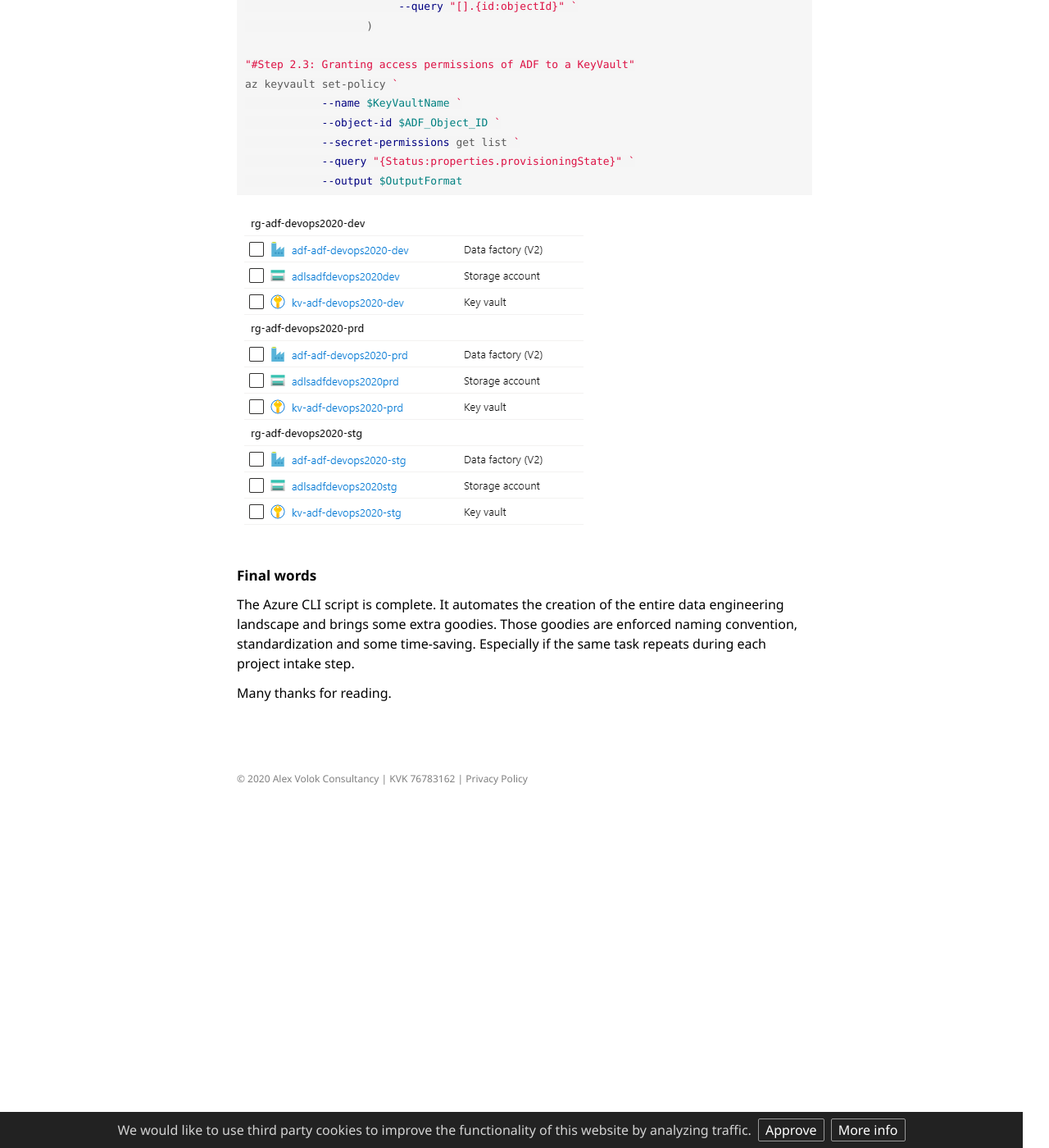
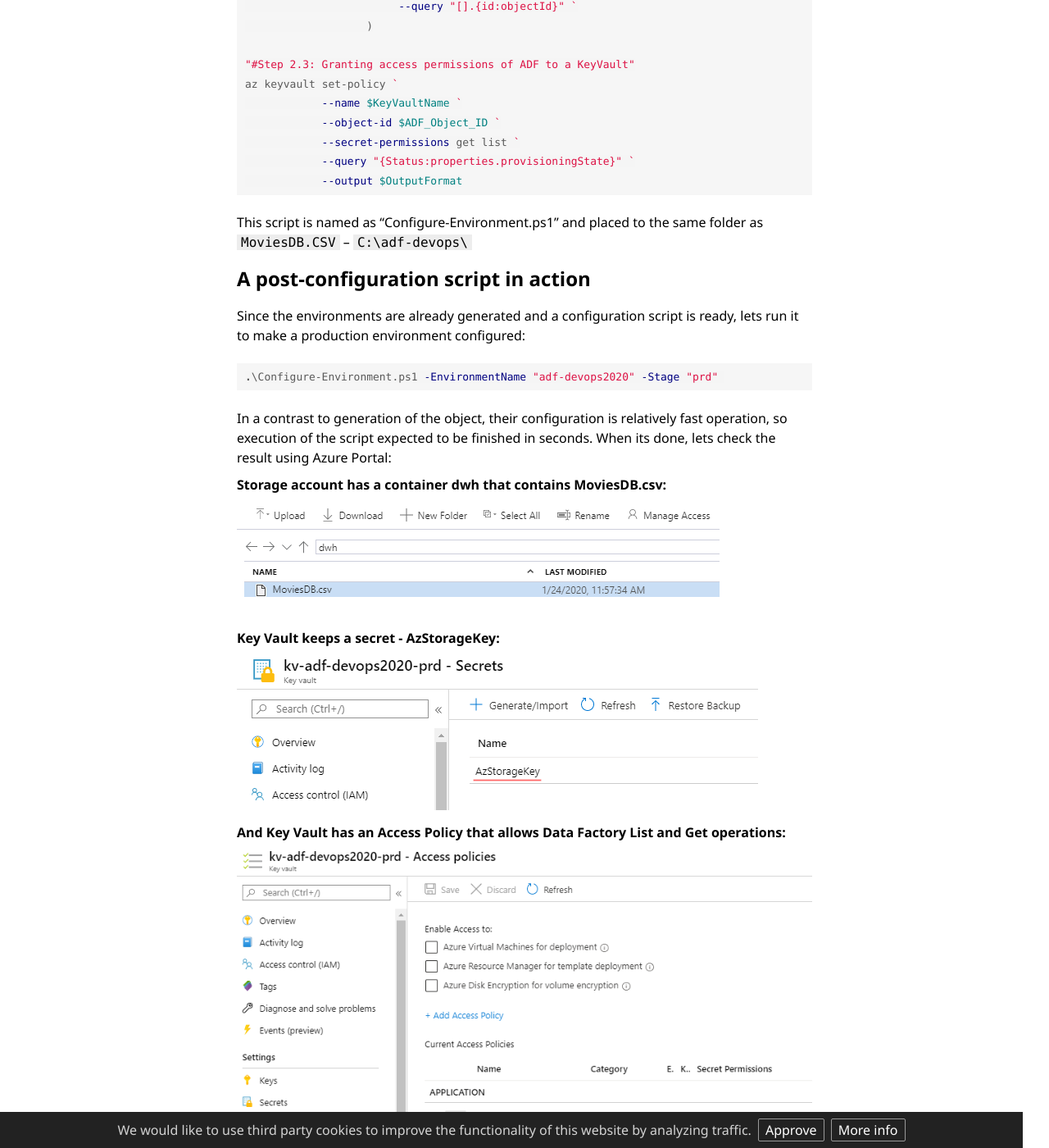
Before and after one commit to alexvolok/alexvolok.github.io, a Jekyll site: the page built from _posts/2020-01-16-adf-devops-generate-az-cli.md, in a window 1280 px wide and 1400 px high, scrolled down 4124 px. Shown: the whole window at 82% size. Built offline with Jekyll 4.4.1, drawn with Linux system fonts in a browser that asks for light colours; some web fonts are replaced; some of the changed text lies outside the part shown.

Commit message:
added images

````diff
--- a/_posts/2020-01-16-adf-devops-generate-az-cli.md
+++ b/_posts/2020-01-16-adf-devops-generate-az-cli.md
@@ -102,7 +102,7 @@
 
 #### Step 4. Placing it all together
 
-Finally, lets put all pieces together into a post-configuration script **<script name>**:
+Finally, lets put all pieces together into a post-configuration script:
 
 
 ```powershell
@@ -176,8 +176,32 @@
             --query "{Status:properties.provisioningState}" `
             --output $OutputFormat
 ```
+This script is named as “Configure-Environment.ps1” and placed to the same folder as `MoviesDB.CSV` – `C:\adf-devops\`
 
-<img src="/assets/images/posts/adf-cicd-p1/generated-objects.png" alt="the roadmap" />
+### A post-configuration script in action
+
+Since the environments are already generated and a configuration script is ready, lets run it to make a production environment configured:
+
+```powershell
+.\Configure-Environment.ps1 -EnvironmentName "adf-devops2020" -Stage "prd"
+```
+
+In a contrast to generation of the object, their configuration is relatively fast operation, so execution of the script expected to be finished in seconds. When its done, lets check the result using Azure Portal:
+
+###### Storage account has a container dwh that contains MoviesDB.csv:
+
+<img src="/assets/images/posts/adf-cicd-p2/step-1-storage.png" alt="step-1-storage" />
+
+
+###### Key Vault keeps a secret - AzStorageKey:
+<img src="/assets/images/posts/adf-cicd-p2/step-2-keyvault-secret.png" alt="step-2-keyvault-secret" />
+
+
+###### And Key Vault has an Access Policy that allows Data Factory List and Get operations:
+<img src="/assets/images/posts/adf-cicd-p2/step-2-keyvault-access-policy.png" alt="step-3-keyvault-access" />
+
+
+
 
 
 #### Final words
````
Also changed, not shown: assets/images/posts/adf-cicd-p2/step-1-storage.png (added), assets/images/posts/adf-cicd-p2/step-2-keyvault-access-policy.png (added), assets/images/posts/adf-cicd-p2/step-2-keyvault-secret.png (added).
